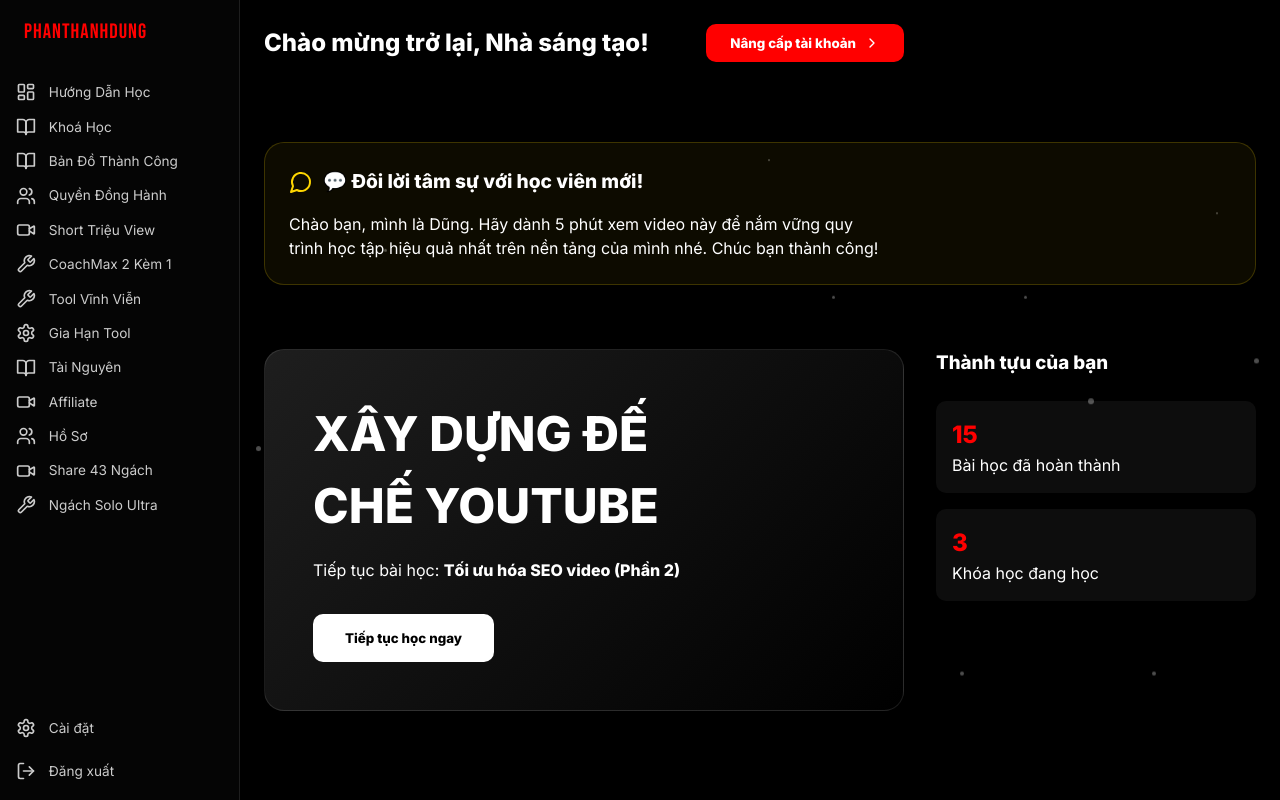
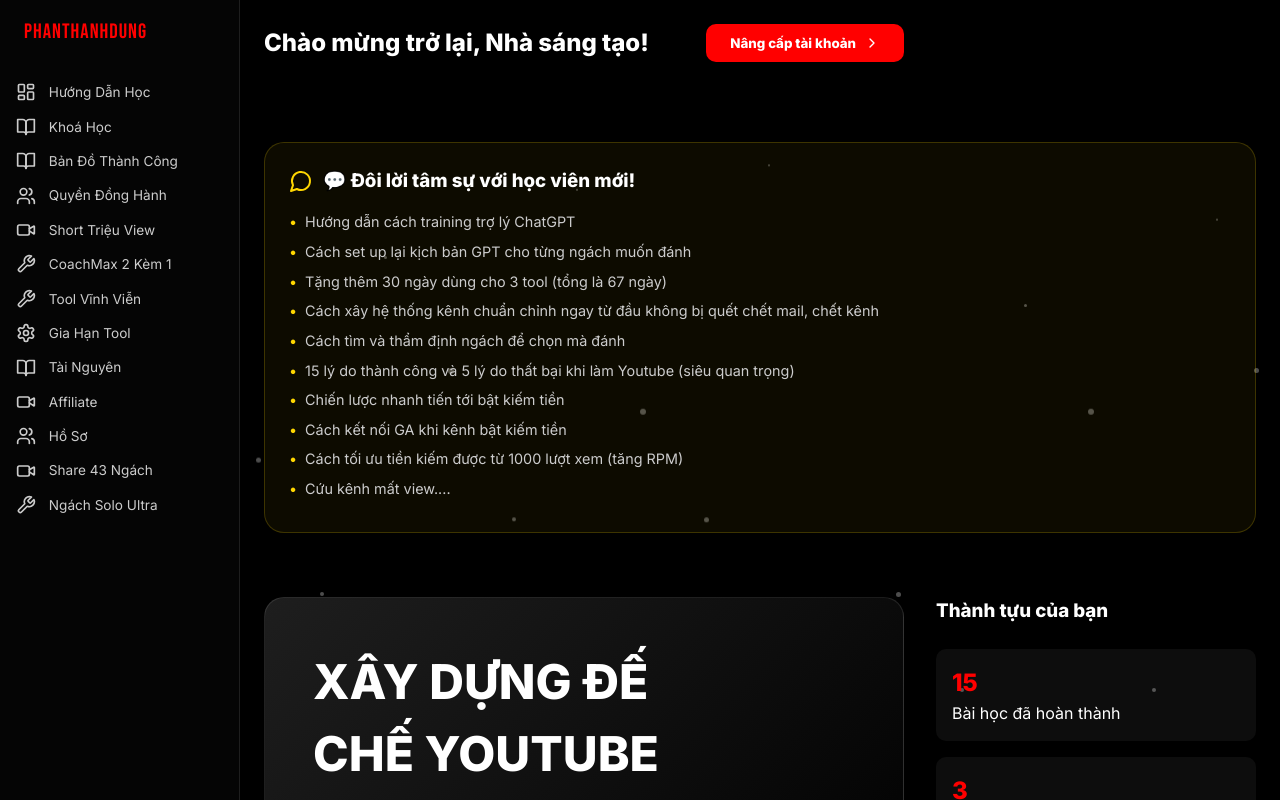
Before and after one commit to trungnguyen1592/app-phanthanhdung, a React (Vite) app: page / in a window 1280 px wide. Shown: the top 800 px of the page. Built offline with nearby package versions, Linux system fonts and the light colour scheme.

Commit message:
Feat: Complete Home and LearningGuide layout with locked courses

```diff
--- a/src/pages/Home.tsx
+++ b/src/pages/Home.tsx
@@ -1,8 +1,21 @@
 import React from 'react';
-import { ChevronRight, MessageCircle, Lock } from 'lucide-react';
+import { ChevronRight, MessageCircle } from 'lucide-react';
 import '../styles/Home.css';
 
 const Home: React.FC = () => {
+  const learningPoints = [
+    'Hướng dẫn cách training trợ lý ChatGPT',
+    'Cách set up lại kịch bản GPT cho từng ngách muốn đánh',
+    'Tặng thêm 30 ngày dùng cho 3 tool (tổng là 67 ngày)',
+    'Cách xây hệ thống kênh chuẩn chỉnh ngay từ đầu không bị quết chết mail, chết kênh',
+    'Cách tìm và thẩm định ngách để chọn mà đánh',
+    '15 lý do thành công và 5 lý do thất bại khi làm Youtube (siêu quan trọng)',
+    'Chiến lược nhanh tiến tới bật kiếm tiền',
+    'Cách kết nối GA khi kênh bật kiếm tiền',
+    'Cách tối ưu tiền kiếm được từ 1000 lượt xem (tăng RPM)',
+    'Cứu kênh mất view....'
+  ];
+
   return (
     <section className="hero-dashboard">
       <header className="main-header">
@@ -16,7 +29,9 @@ const Home: React.FC = () => {
           <MessageCircle size={24} color="#FFD700" />
           <h3>💬 Đôi lời tâm sự với học viên mới!</h3>
         </div>
-        <p>Chào bạn, mình là Dũng. Hãy dành 5 phút xem video này để nắm vững quy trình học tập hiệu quả nhất trên nền tảng của mình nhé. Chúc bạn thành công!</p>
+        <ul className="message-list">
+            {learningPoints.map((point, index) => <li key={index}>{point}</li>)}
+        </ul>
       </div>
 
       <div className="hero-card">
--- a/src/styles/Home.css
+++ b/src/styles/Home.css
@@ -186,9 +186,24 @@
   margin-bottom: 1rem;
 }
 
-.message-box h3 {
-  font-size: 1.2rem;
-  margin: 0;
+.message-list {
+  list-style: none;
+  padding-left: 0;
+  margin-top: 1rem;
+}
+
+.message-list li {
+  margin-bottom: 0.5rem;
+  color: #ccc;
+  font-size: 0.9rem;
+  display: flex;
+  align-items: center;
+}
+
+.message-list li::before {
+  content: '•';
+  color: #FFD700;
+  margin-right: 0.5rem;
 }
 
 
```
